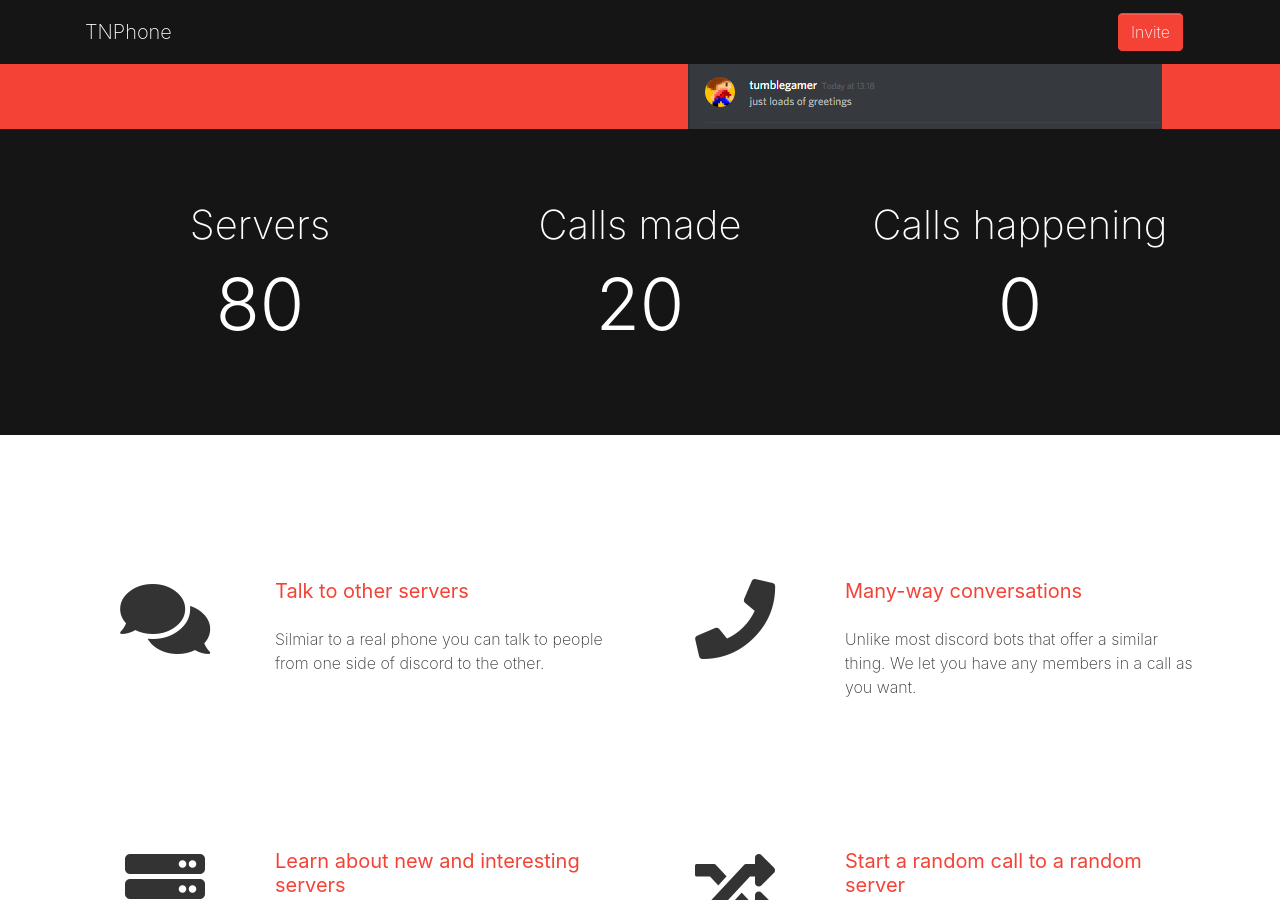
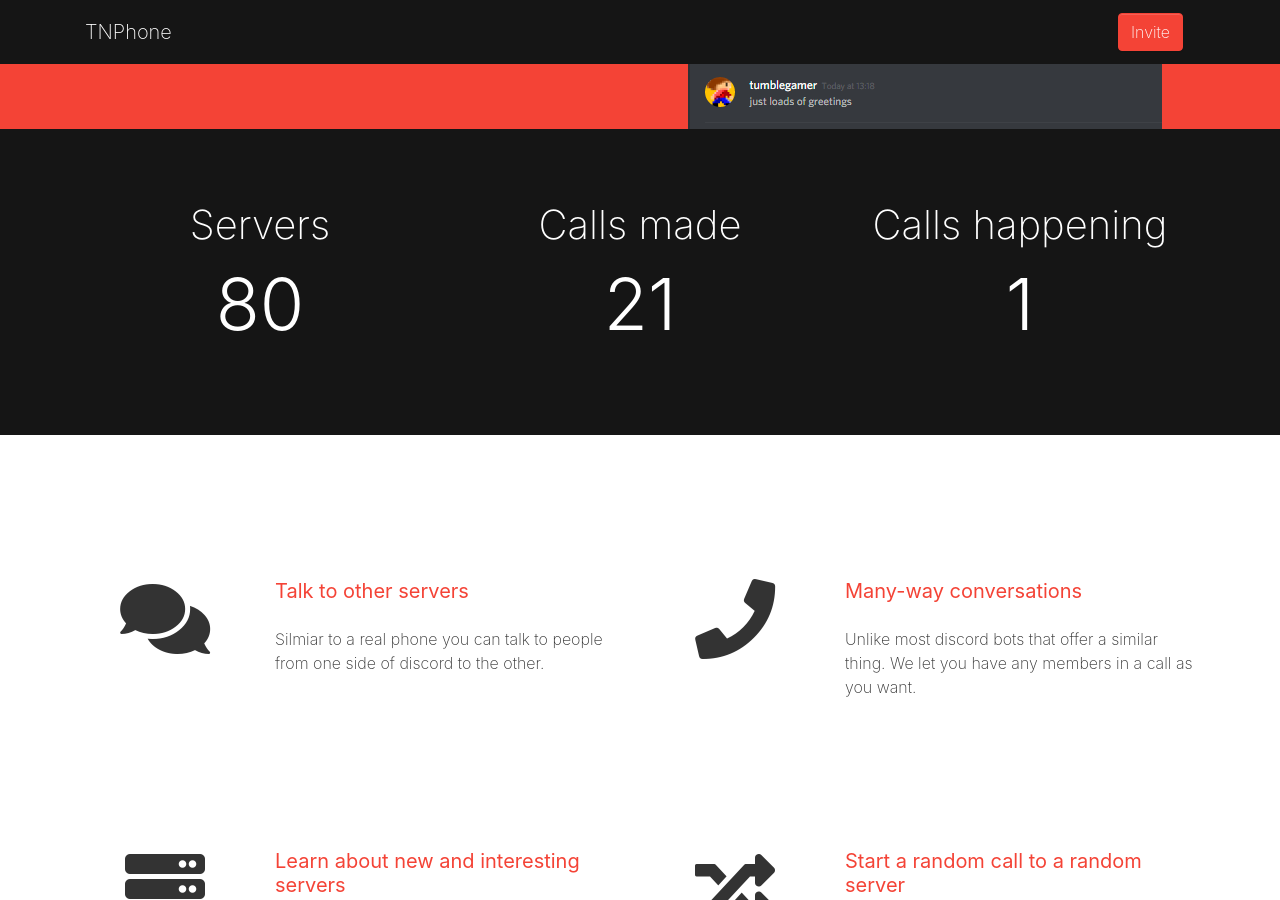
Before and after one commit to tumblenet/tnphone.tumblenet.ga, a Jekyll site: the page built from index.html, in a window 1280 px wide and 900 px high, scrolled down 443 px. Built offline with Jekyll 4.4.1, drawn with Linux system fonts in a browser that asks for light colours; nearby versions of some CDN libraries.

Commit message:
Update Phones feed

```diff
--- a/_data/phones.json
+++ b/_data/phones.json
@@ -1,5 +1,5 @@
 {
-	"callsMade": 20,
+	"callsMade": 21,
 	"servers": 80,
-	"currentCalls": 0
+	"currentCalls": 1
 }
```
